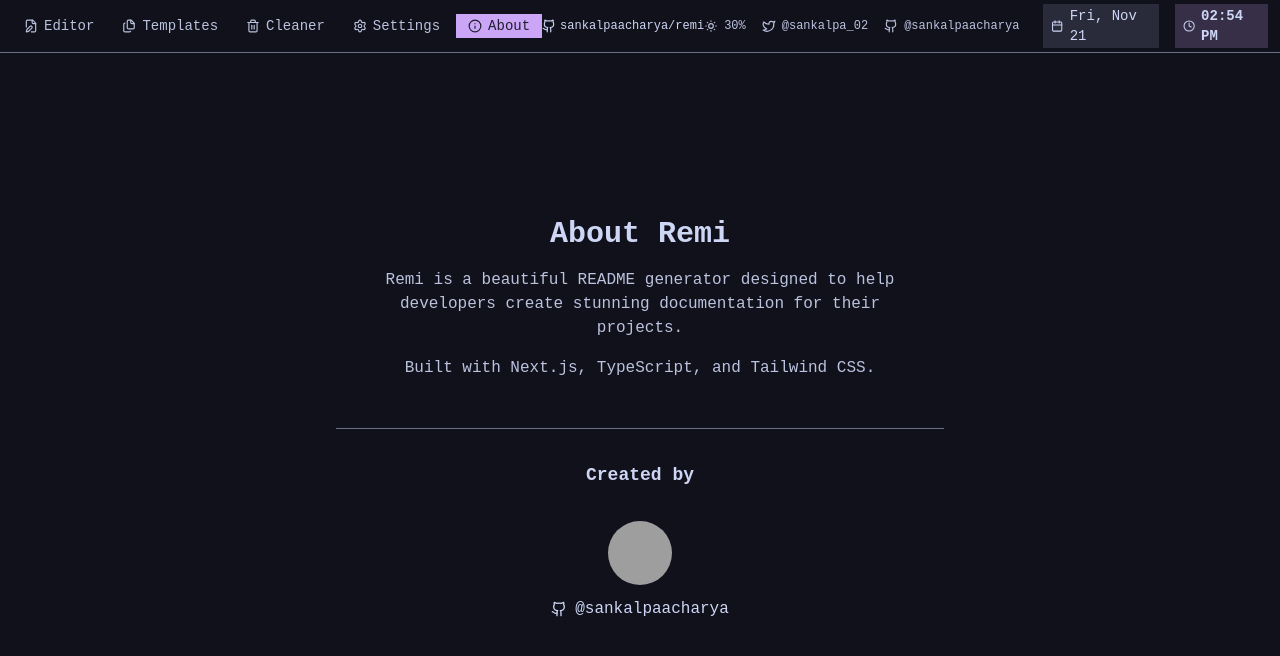
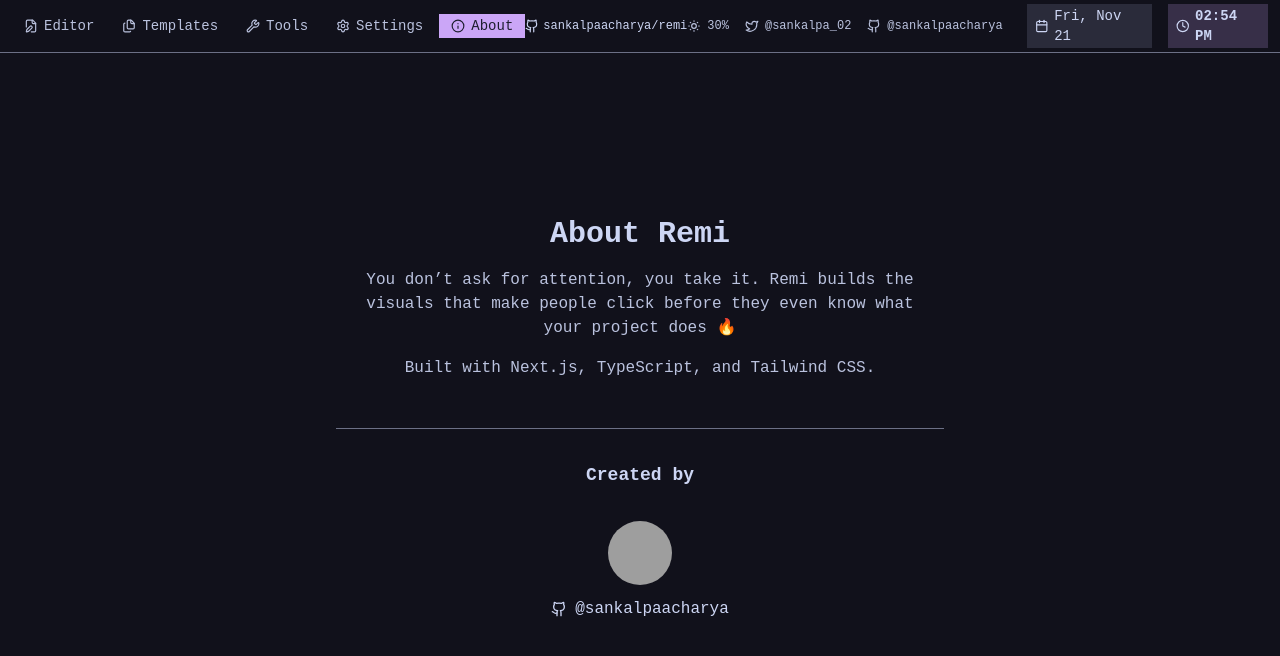
Before and after one commit to sankalpaacharya/remi, a Next.js app in the folder apps/web/: page /about in a window 1280 px wide. Shown: the top 656 px of the page. Built offline with nearby package versions, Linux system fonts and the light colour scheme; grey boxes are pictures that could not be loaded.

Commit message:
feat: change about text

```diff
--- a/apps/web/src/app/about/page.tsx
+++ b/apps/web/src/app/about/page.tsx
@@ -9,8 +9,8 @@
           About Remi
         </h1>
         <p className="text-sm sm:text-base text-muted-foreground mb-3 sm:mb-4 px-4">
-          Remi is a beautiful README generator designed to help developers
-          create stunning documentation for their projects.
+          You don’t ask for attention, you take it. Remi builds the visuals that
+          make people click before they even know what your project does 🔥
         </p>
         <p className="text-sm sm:text-base text-muted-foreground mb-6 sm:mb-8 px-4">
           Built with Next.js, TypeScript, and Tailwind CSS.
--- a/apps/web/src/components/status-bar.tsx
+++ b/apps/web/src/components/status-bar.tsx
@@ -6,7 +6,7 @@
   Calendar,
   Twitter,
   Github,
-  Trash2,
+  Wrench,
   FileEdit,
   Files,
   Settings,
@@ -35,7 +35,7 @@
   }[] = [
     { id: 1, name: "Editor", path: "/", icon: FileEdit },
     { id: 2, name: "Templates", path: "/templates", icon: Files },
-    { id: 3, name: "Cleaner", path: "/del" as Route, icon: Trash2 },
+    { id: 3, name: "Tools", path: "/tools" as Route, icon: Wrench },
     { id: 4, name: "Settings", path: "/settings", icon: Settings },
     { id: 5, name: "About", path: "/about", icon: Info },
   ];
```
Also changed, not shown: apps/web/public/stickers/test.svg, apps/web/src/app/tools/page.tsx (renamed from apps/web/src/app/del/page.tsx), 1 other file (tests, documents, lock files or other folders).
